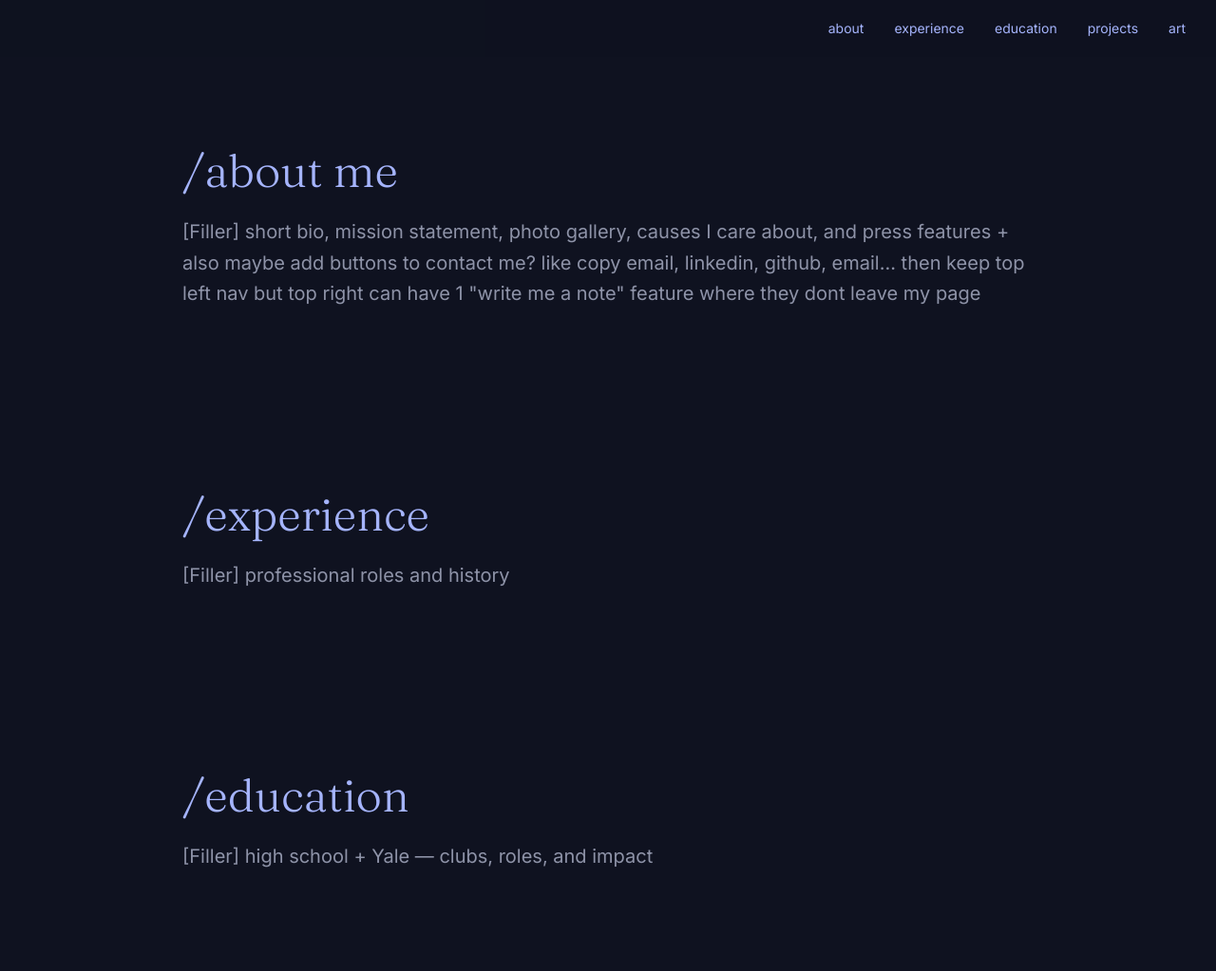
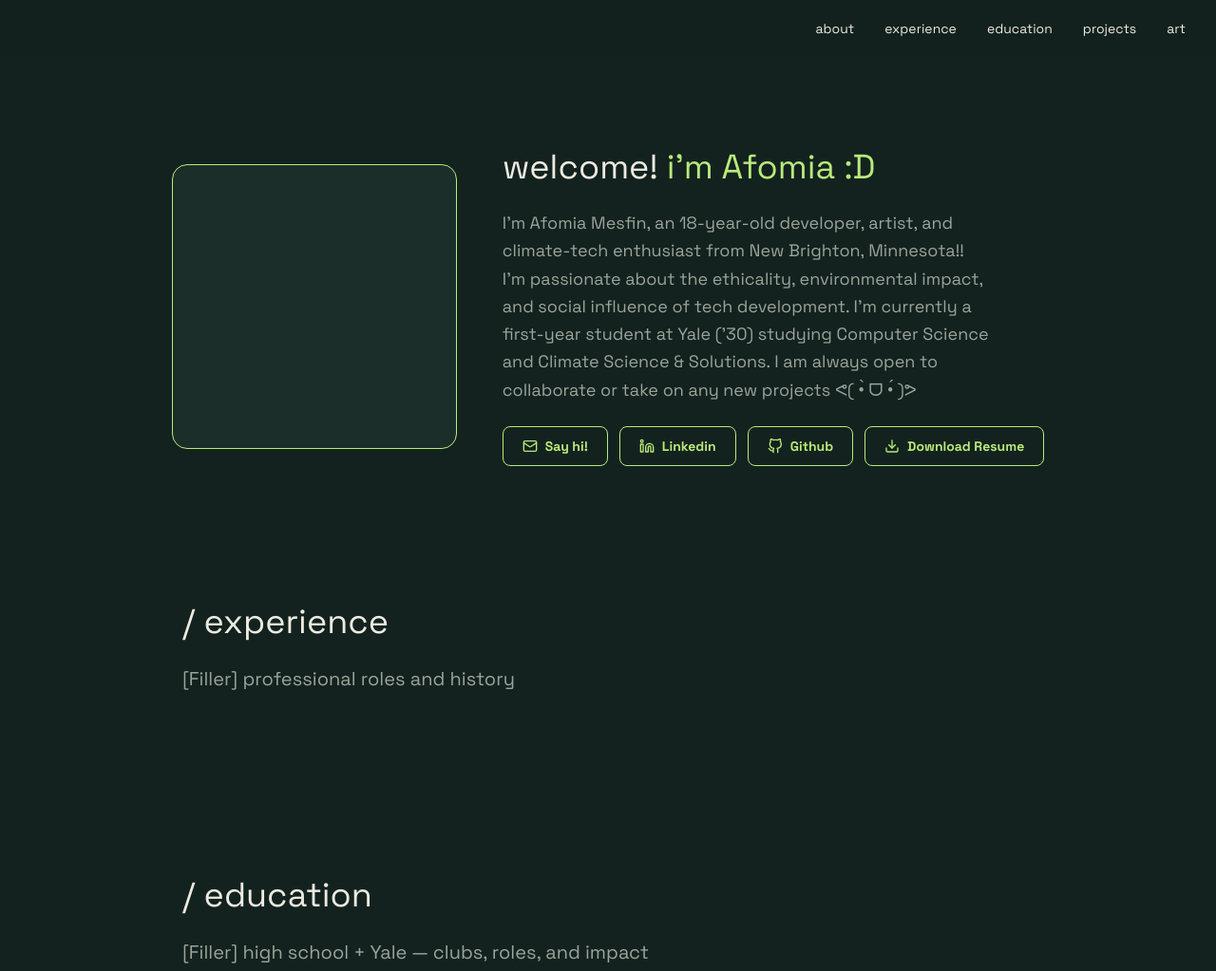
Before and after one commit to afomiamesfin/personal-portfolio, an Astro site: page / in a window 1280 px wide. Shown: the top 1023 px of the page at 95% size. Built offline with nearby package versions, Linux system fonts and the light colour scheme; Astro itself is replaced by a stand-in of ours.

Commit message:
restyle site with Optera inspired theme, build About section & contact buttons

```diff
--- a/LEARNING_LOG.md
+++ b/LEARNING_LOG.md
@@ -31,3 +31,13 @@ session 4 - 7/11/2026
 - to turn many pages into 1 scrollable page, give each section an id & then use # to reference the section
 - basically messed around a lot with the max width and also padding like px and py to make text center on the page. remember justification!
 - set up color theme system where i can alternate the background, title, and text1 colors for different themes! need to keep the coloring consistent throughout the rest of the website so this keeps working
+
+session 5 - 7/15, starting over!
+- starting with a design or a good visual of what you're going for is helpful
+- in global.css create color & font variables to be used throughout your project. its helpful not to name the color variables as your actual colors, rather name them things like "title" or highlight
+- making a box you use <div style="border-radius: 10px">
+- you can use div to place chunks of stuff next to each other. like image on one side & then words on the other
+- look @ copy button function in script. see how in index.astro i just had to give the button an id and then refenernce that id in BaseLayout with a script warpper to actually add functionality
+- u can add svg icons
+- i just had to fix a bug where there was no gap between the contact buttons, but when i edited a div container around the text AND buttons it messed up the fomrat of everything. i just fixed it though!
+- remmember to use <br> if you want to break up text
--- a/src/layouts/BaseLayout.astro
+++ b/src/layouts/BaseLayout.astro
@@ -26,7 +26,7 @@ const navLinks = [
 
         <link rel="preconnect" href="https://fonts.googleapis.com">
         <link rel="preconnect" href="https://fonts.gstatic.com" crossorigin>
-        <link href="https://fonts.googleapis.com/css2?family=Fraunces:opsz,wght@9..144,300;9..144,400;9..144,500&family=Inter:wght@400;500&display=swap" rel="stylesheet">
+        <link href="https://fonts.googleapis.com/css2?family=Space+Grotesk:wght@400;500;700&family=Inter:wght@400;500&display=swap" rel="stylesheet">
 
         <link rel="apple-touch-icon" sizes="180x180" href={`${base}apple-touch-icon.png`}>
         <link rel="icon" type="image/png" sizes="32x32" href={`${base}favicon-32x32.png`}>
@@ -34,30 +34,45 @@ const navLinks = [
         <link rel="manifest" href={`${base}site.webmanifest`}>
     </head>
 
-    <body class="bg-bgrnd text-titles font-sans">
+    <body class="bg-bg text-text font-sans">
         <!-- nav bar -->
-        <header class="sticky top-0 z-50 bg-bgrnd/90 px-8 py-5 flex items-center justify-between">
+        <header class="sticky top-0 z-50 bg-bg/90 px-8 py-5 flex items-center justify-between">
             <a href="#about" class="font-serif text-2xl font-light"></a>
 
             <!-- desktop links (hidden om mobile by defaunt) -->
-            <nav class="hidden md:flex gap-8">
+            <nav class="hidden font-serif md:flex gap-8">
                 {navLinks.map((link) => (
-                <a href={link.href} class="text-sm text-titles transition-colors">{link.name}</a>
+                <a href={link.href} class="text-sm text-text transition-colors">{link.name}</a>
             ))}
             </nav>
 
             <!-- hamburger button, hidden on desktop -->
             <button id="menu-toggle" class="md:hidden" aria-label="Toggle menu">
-                <div class="w-6 h-0.5 bg-text1 mb-1.5"></div>
-                <div class="w-6 h-0.5 bg-text1 mb-1.5"></div>
-                <div class="w-6 h-0.5 bg-text1"></div>
+                <div class="w-6 h-0.5 bg-text mb-1.5"></div>
+                <div class="w-6 h-0.5 bg-text mb-1.5"></div>
+                <div class="w-6 h-0.5 bg-text"></div>
             </button>
         </header>
 
+        <script>
+            const copyBtn = document.getElementById('copy-email-btn');
+
+            copyBtn?.addEventListener('click', async () => {
+                await navigator.clipboard.writeText('afomia.mesfin@yale.edu');
+
+                // brief visual feedback so the user knows it worked
+                const original = copyBtn.textContent;
+                copyBtn.textContent = 'Copied :)';
+                setTimeout(() => {
+                    copyBtn.textContent = original;
+                }, 1500);
+            });
+        </script>
+
         <!-- mobile menu, starts hidden -->
-        <nav id="mobile-menu" class="hidden md:hidden flex-col gap-4 px-8 pb-6 bg-bgrnd">
+        <nav id="mobile-menu" class="hidden md:hidden flex-col gap-4 px-8 pb-6 bg-bg">
             {navLinks.map((link) => (
-                <a href={link.href} class="mobile-link text-base text-text1 hover:text-text1 transition-colors">{link.name}</a>
+                <a href={link.href} class="mobile-link text-base text-text hover:text-text transition-colors">{link.name}</a>
             ))}
         </nav>
 
@@ -65,6 +80,11 @@ const navLinks = [
         <main>
             <slot />
         </main>
+
+        <footer class="text-center px-8 py-12 text-sm font-serif text-muted">
+            Built and designed by Afomia Mesfin. <br>
+            All rights reserved. ©
+        </footer>
     </body>
 
     <script>
--- a/src/pages/index.astro
+++ b/src/pages/index.astro
@@ -1,24 +1,73 @@
 ---
 import BaseLayout from "../layouts/BaseLayout.astro";
+const base = import.meta.env.BASE_URL; // for me BASE_URL is /portfolio/
 ---
 <BaseLayout title="home">
+
     <!-- about -->
-    <section id="about" class="py-24 px-8 flex justify-center">
-        <div class="w-full max-w-4xl">
-            <h1 class="font-serif text-5xl font-light text-titles mb-6"> /about me</h1>
-            <p class="leading-relaxed text-xl text-text1">
-                [Filler] short bio, mission statement, photo gallery, causes I care about, and press features
-                + also maybe add buttons to contact me? like copy email, linkedin, github, email...
-                then keep top left nav but top right can have 1 "write me a note" feature where they dont leave my page
+    <section id="about" class="items-center gap-12 text-4xl pt-24 pb-12 px-8 flex justify-center font-serif">
+        <!-- photo -->
+        <div class="w-75 h-75 rounded-2xl bg-card border border-accent"></div>
+        <!-- text -->
+        <div>
+            <h1 class="text-4xl mb-6">welcome! <span class=text-accent>i'm Afomia :D</span></h1>
+            <p class="leading-relaxed text-lg text-muted font-serif w-lg mb-6">
+                I'm Afomia Mesfin, an 18-year-old developer, artist, and climate-tech enthusiast from New Brighton, Minnesota!!
+                I'm passionate about the ethicality, environmental impact, and social influence of tech development. I'm
+                currently a first-year student at Yale ('30) studying Computer Science and Climate Science & Solutions.
+                I am always open to collaborate or take on any new projects ᕙ( •̀ ᗜ •́ )ᕗ
             </p>
+            <!-- buttons -->
+            <div class="flex flex-wrap gap-3">
+                <button
+                    id="copy-email-btn"
+                    class="inline-flex items-center gap-2 border border-accent text-accent rounded-lg px-5 py-2.5 text-sm font-semibold">
+                    <svg xmlns="http://www.w3.org/2000/svg" width="16" height="16" viewBox="0 0 24 24" fill="none" stroke="currentColor" stroke-width="2" stroke-linecap="round" stroke-linejoin="round">
+                        <rect width="20" height="16" x="2" y="4" rx="2"/>
+                        <path d="m22 7-8.97 5.7a1.94 1.94 0 0 1-2.06 0L2 7"/>
+                    </svg>
+                Say hi!
+                </button>
+                <a
+                    href="https://www.linkedin.com/in/afomia-mesfin/"
+                    target="_blank" rel="noopener noreferrer"
+                    class="inline-flex items-center gap-2 border border-accent text-accent rounded-lg px-5 py-2.5 text-sm font-semibold">
+                    <svg xmlns="http://www.w3.org/2000/svg" width="16" height="16" viewBox="0 0 24 24" fill="none" stroke="currentColor" stroke-width="2" stroke-linecap="round" stroke-linejoin="round">
+                        <path d="M16 8a6 6 0 0 1 6 6v7h-4v-7a2 2 0 0 0-2-2 2 2 0 0 0-2 2v7h-4v-7a6 6 0 0 1 6-6z"/>
+                        <rect width="4" height="12" x="2" y="9"/>
+                        <circle cx="4" cy="4" r="2"/>
+                    </svg>
+                Linkedin
+                </a>
+                <a
+                    href="https://github.com/afomiamesfin"
+                    target="_blank" rel="noopener noreferrer"
+                    class="inline-flex items-center gap-2 border border-accent text-accent rounded-lg px-5 py-2.5 text-sm font-semibold">
+                    <svg xmlns="http://www.w3.org/2000/svg" width="16" height="16" viewBox="0 0 24 24" fill="none" stroke="currentColor" stroke-width="2" stroke-linecap="round" stroke-linejoin="round">
+                        <path d="M9 19c-5 1.5-5-2.5-7-3m14 6v-3.87a3.37 3.37 0 0 0-.94-2.61c3.14-.35 6.44-1.54 6.44-7A5.44 5.44 0 0 0 20 4.77 5.07 5.07 0 0 0 19.91 1S18.73.65 16 2.48a13.38 13.38 0 0 0-7 0C6.27.65 5.09 1 5.09 1A5.07 5.07 0 0 0 5 4.77a5.44 5.44 0 0 0-1.5 3.78c0 5.42 3.3 6.61 6.44 7A3.37 3.37 0 0 0 9 18.13V22"/>
+                    </svg>
+                Github
+                </a>
+                <a
+                    href= {`${base}afomia-mesfin-resume.pdf`}
+                    target="_blank" rel="noopener noreferrer"
+                    class="inline-flex items-center gap-2 border border-accent text-accent rounded-lg px-5 py-2.5 text-sm font-semibold">
+                    <svg xmlns="http://www.w3.org/2000/svg" width="16" height="16" viewBox="0 0 24 24" fill="none" stroke="currentColor" stroke-width="2" stroke-linecap="round" stroke-linejoin="round">
+                        <path d="M21 15v4a2 2 0 0 1-2 2H5a2 2 0 0 1-2-2v-4"/>
+                        <polyline points="7 10 12 15 17 10"/>
+                        <line x1="12" y1="15" x2="12" y2="3"/>
+                    </svg>
+                Download Resume
+                </a>
+            </div>
         </div>
     </section>
 
     <!-- experience -->
     <section id="experience" class="py-24 px-8 flex justify-center">
         <div class="w-full max-w-4xl">
-            <h1 class="font-serif text-5xl font-light text-titles mb-6">/experience</h1>
-            <p class="leading-relaxed text-xl text-text1">
+            <h1 class="font-serif text-4xl font-light text-text mb-6">/ experience</h1>
+            <p class="leading-relaxed text-xl text-muted font-serif">
                 [Filler] professional roles and history
             </p>
         </div>
@@ -27,8 +76,8 @@ import BaseLayout from "../layouts/BaseLayout.astro";
     <!-- education -->
     <section id="education" class="py-24 px-8 flex justify-center">
         <div class="w-full max-w-4xl">
-            <h1 class="font-serif text-5xl font-light text-titles mb-6">/education</h1>
-            <p class="leading-relaxed text-xl text-text1">
+            <h1 class="font-serif text-4xl font-light text-text mb-6">/ education</h1>
+            <p class="leading-relaxed text-xl text-muted font-serif">
                 [Filler] high school + Yale — clubs, roles, and impact
             </p>
         </div>
@@ -37,8 +86,8 @@ import BaseLayout from "../layouts/BaseLayout.astro";
     <!-- projects -->
     <section id="projects" class="py-24 px-8 flex justify-center">
         <div class="w-full max-w-4xl">
-            <h1 class="font-serif text-5xl font-light text-titles mb-6">/projects</h1>
-            <p class="leading-relaxed text-xl text-text1">
+            <h1 class="font-serif text-4xl font-light text-text mb-6">/ projects</h1>
+            <p class="leading-relaxed text-xl text-muted font-serif">
                 [Filler] personal projects including greenhaven
             </p>
         </div>
@@ -47,8 +96,8 @@ import BaseLayout from "../layouts/BaseLayout.astro";
     <!-- art -->
     <section id="art" class="py-24 px-8 flex justify-center">
         <div class="w-full max-w-4xl">
-            <h1 class="font-serif text-5xl font-light text-titles mb-6">/art</h1>
-            <p class="leading-relaxed text-xl text-text1">
+            <h1 class="font-serif text-4xl font-light text-text mb-6">/ art</h1>
+            <p class="leading-relaxed text-xl text-muted font-serif">
                 [Filler] Painting gallery — title, date, featured at.
             </p>
         </div>
--- a/src/styles/global.css
+++ b/src/styles/global.css
@@ -1,11 +1,14 @@
 @import "tailwindcss";
 
 @theme {
-    --color-bgrnd: #0F1220;
-    --color-titles: #A5B4FC;
-    --color-text1: #8E93A8;
-    --font-serif: "Fraunces", serif;
-    --font-sans: "Inter", sans-serif;
+
+    --color-bg: #13221F;
+    --color-text: #EDEAE0;
+    --color-muted: #9CA39B;
+    --color-accent: #B9EA7A;
+    --color-card: #1B2E29;
+
+    --font-serif: "Space Grotesk", serif;
 }
 
 /*
```
Also changed, not shown: 2 other files.
